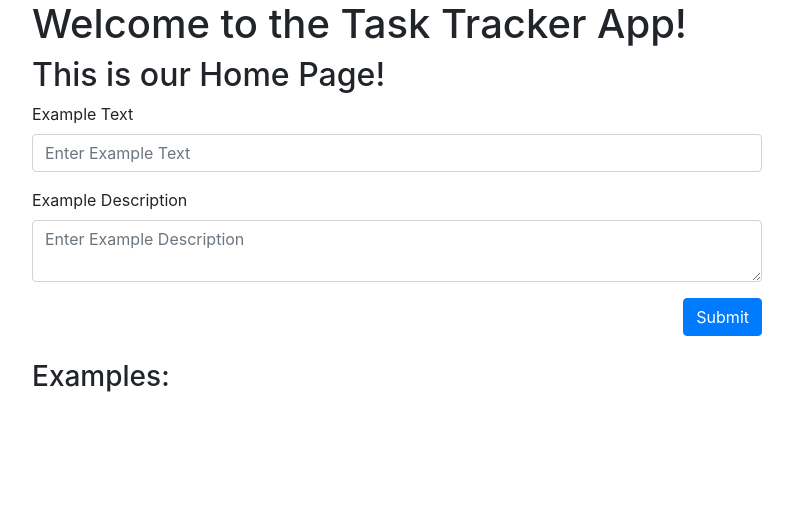
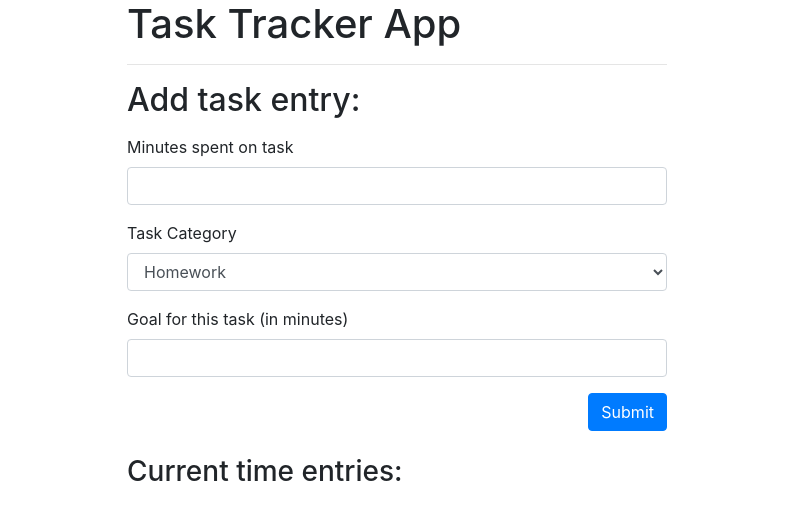
Before and after one commit to scottbickell/project2, a Node server app: page / in a window 1280 px wide. Shown: the top 520 px of the page, without its empty margins (243-1036 px from the left). Run offline with Node 20, Linux system fonts and the light colour scheme; data that the repository does not hold is empty; some libraries are stand-ins or nearby versions.

Commit message:
Add latest changes

```diff
--- a/public/js/index.js
+++ b/public/js/index.js
@@ -1,39 +1,53 @@
 // Get references to page elements
-var $exampleText = $("#example-text");
-var $exampleDescription = $("#example-description");
+// var $exampleText = $("#example-text");
+// var $exampleDescription = $("#example-description");
+
+var $task_date = $("task_date");
+var $task_minutes = $("task_minutes");
+var $task_category = $("task_category");
+var $task_goal = $("task_goal");
 var $submitBtn = $("#submit");
-var $exampleList = $("#example-list");
+// var $exampleList = $("#task-list");
+
+// Create the date entry in 2019-2-8 format
+
+var date = new Date();
+// first month has array index of 0, so add 1
+var today = date.getFullYear() + "-" + (date.getMonth() + 1) + "-" + date.getDate();
+// add the date to the form
+$("#task_date").text(today);
+
 
 // The API object contains methods for each kind of request we'll make
 var API = {
-  saveExample: function(example) {
+    saveTask: function (task) {
         return $.ajax({
             headers: {
                 "Content-Type": "application/json"
             },
             type: "POST",
-      url: "api/examples",
-      data: JSON.stringify(example)
+            url: "api/task",
+            data: JSON.stringify(task)
         });
     },
-  getExamples: function() {
+    getTasks: function () {
         return $.ajax({
-      url: "api/examples",
+            url: "api/tasks",
             type: "GET"
         });
     },
-  deleteExample: function(id) {
+    deleteTask: function (id) {
         return $.ajax({
-      url: "api/examples/" + id,
+            url: "api/tasks/" + id,
             type: "DELETE"
         });
     }
 };
 
 // refreshExamples gets new examples from the db and repopulates the list
-var refreshExamples = function() {
-  API.getExamples().then(function(data) {
-    var $examples = data.map(function(example) {
+var refreshExamples = function () {
+    API.getExamples().then(function (data) {
+        var $examples = data.map(function (example) {
             var $a = $("<a>")
                 .text(example.text)
                 .attr("href", "/example/" + example.id);
@@ -61,39 +75,46 @@ var refreshExamples = function() {
 
 // handleFormSubmit is called whenever we submit a new example
 // Save the new example to the db and refresh the list
-var handleFormSubmit = function(event) {
+var handleFormSubmit = function (event) {
     event.preventDefault();
 
-  var example = {
-    text: $exampleText.val().trim(),
-    description: $exampleDescription.val().trim()
+    var task = {
+        task_date: $task_date.val().trim(),
+        task_minutes: $task_minutes.val().trim(),
+        task_category: $task_category.val().trim(),
+        task_goal: $task_goal.val().trim()
     };
 
-  if (!(example.text && example.description)) {
-    alert("You must enter an example text and description!");
+    if (!(task.task_minutes && task.task_goal)) {
+        alert("You must enter an task text and description!");
         return;
     }
 
-  API.saveExample(example).then(function() {
+    console.log(task.$task_date);
+
+    API.saveTask(task).then(function () {
         refreshExamples();
     });
 
-  $exampleText.val("");
-  $exampleDescription.val("");
+    // clear the form values
+    $task_date.val("");
+    $task_minutes.val("");
+    $task_category.val("");
+    $task_goal.val("");
 };
 
 // handleDeleteBtnClick is called when an example's delete button is clicked
 // Remove the example from the db and refresh the list
-var handleDeleteBtnClick = function() {
-  var idToDelete = $(this)
-    .parent()
-    .attr("data-id");
+// var handleDeleteBtnClick = function () {
+//     var idToDelete = $(this)
+//         .parent()
+//         .attr("data-id");
 
-  API.deleteExample(idToDelete).then(function() {
-    refreshExamples();
-  });
-};
+//     API.deleteExample(idToDelete).then(function () {
+//         refreshExamples();
+//     });
+// };
 
 // Add event listeners to the submit and delete buttons
 $submitBtn.on("click", handleFormSubmit);
-$exampleList.on("click", ".delete", handleDeleteBtnClick);
+// $exampleList.on("click", ".delete", handleDeleteBtnClick);
--- a/routes/htmlRoutes.js
+++ b/routes/htmlRoutes.js
@@ -5,25 +5,25 @@ module.exports = function (app) {
       app.get("/", function(req, res) {
         db.tasks.findAll({}).then(function(dbTasks) {
           res.render("index", {
-            msg: "Welcome to the Task Tracker App!",
-            examples: dbTasks
+            msg: "Task Tracker App",
+            tasks: dbTasks
           });
         });
       });
 
-
-    // Load example page and pass in an example by id
-    app.get("/example/:id", function (req, res) {
-        db.tasks.findOne({
-            where: {
-                id: req.params.id
-            }
-        }).then(function (dbExample) {
-            res.render("example", {
-                example: dbExample
-            });
-        });
-    });
+    // NOT USING THIS
+    // Load task page and pass in an task by id
+    // app.get("/task/:id", function (req, res) {
+    //     db.tasks.findOne({
+    //         where: {
+    //             id: req.params.id
+    //         }
+    //     }).then(function (dbTask) {
+    //         res.render("task", {
+    //             task: dbTask
+    //         });
+    //     });
+    // });
 
     // Render 404 page for any unmatched routes
     app.get("*", function (req, res) {
--- a/views/index.handlebars
+++ b/views/index.handlebars
@@ -1,28 +1,40 @@
 <div id="home">
     <div class="container">
         <div class="row">
-            <div class="col-8 offset-2">
+            <div class="col-md-6 offset-3">
                 <h1>{{msg}}</h1>
-                <h2>This is our Home Page!</h2>
+                <hr>
                 <form class="clearfix mb-4" action="POST">
                     <div class="form-group">
-                        <label for="example-text">Example Text</label>
-                        <input type="text" id="example-text" class="form-control" aria-describedby="example-text"
-                            placeholder="Enter Example Text">
+                        <h2>Add task entry:</h2>
+                        <div class="form-group">
+                        <input type="text" id="task_date" class="form-control" aria-describedby="task_date" hidden>
+                        </div>
+                        <div class="form-group">
+                            <label for="task_minutes">Minutes spent on task</label>
+                        <input type="text" id="task_minutes" class="form-control" aria-describedby="task_minutes">
+                        </div>
+                        <div class="form-group">
+                            <label for="task_category">Task Category</label>
+                            <select class="form-control" id="task_category">
+                                <option value="homework" selected>Homework</option>
+                            </select>
+                        </div>
                     </div>
                     <div class="form-group">
-                        <label for="example-description">Example Description</label>
-                        <textarea class="form-control" id="example-description" aria-describedby="example-description"
-                            placeholder="Enter Example Description"></textarea>
+                        <label for="task_goal">Goal for this task (in minutes)</label>
+                        <input class="form-control" id="task_goal" aria-describedby="task_goal">
                     </div>
                     <button id="submit" class="btn btn-primary float-right">Submit</button>
                 </form>
-                <h3>Examples:</h3>
-                <ul id="example-list" class="list-group">
-                    {{#each examples}}
-                    <li data-id="{{this.id}}" class="list-group-item">
-                        <a href="example/{{this.id}}">{{this.text}}</a>
-                        <button class="btn btn-danger float-right delete">ｘ</button>
+                <h3>Current time entries:</h3>
+                <ul id="task-list" class="list-group">
+                    {{#each tasks}}
+                    <li data-id="{{this.id}}">
+                        Date: {{this.task_date}}<br>
+                        Minutes: {{this.task_minutes}}<br>
+                        Category: {{this.task_category}}<br>
+                        Goal: {{this.task_goal}}
                     </li>
                     {{/each}}
                 </ul>
```
Also changed, not shown: routes/apiRoutes.js (+19 -19 lines), scratch.js (deleted, +0 -7 lines), views/example.handlebars (deleted, +0 -19 lines). Lines whose indentation alone changed are shown as unchanged.
